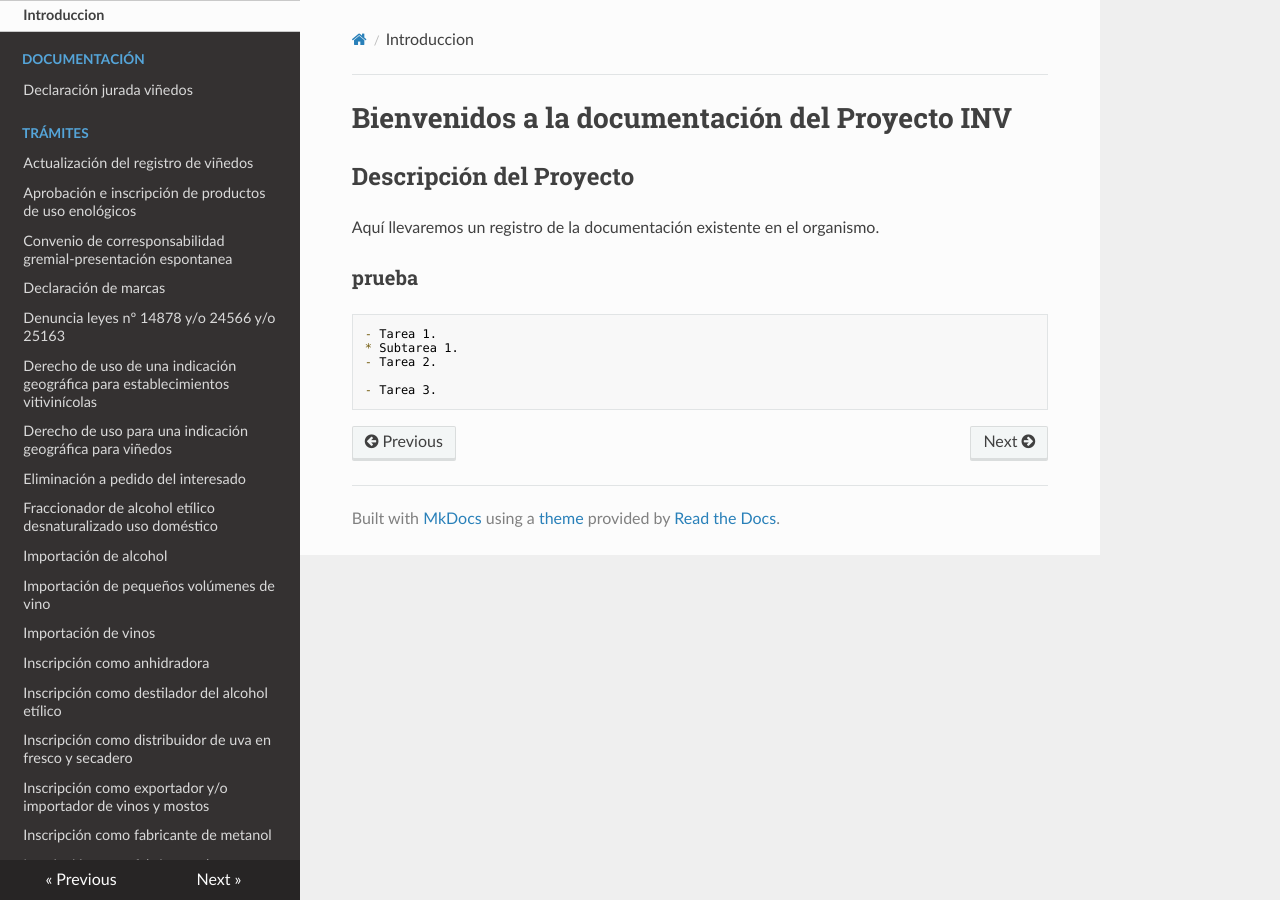
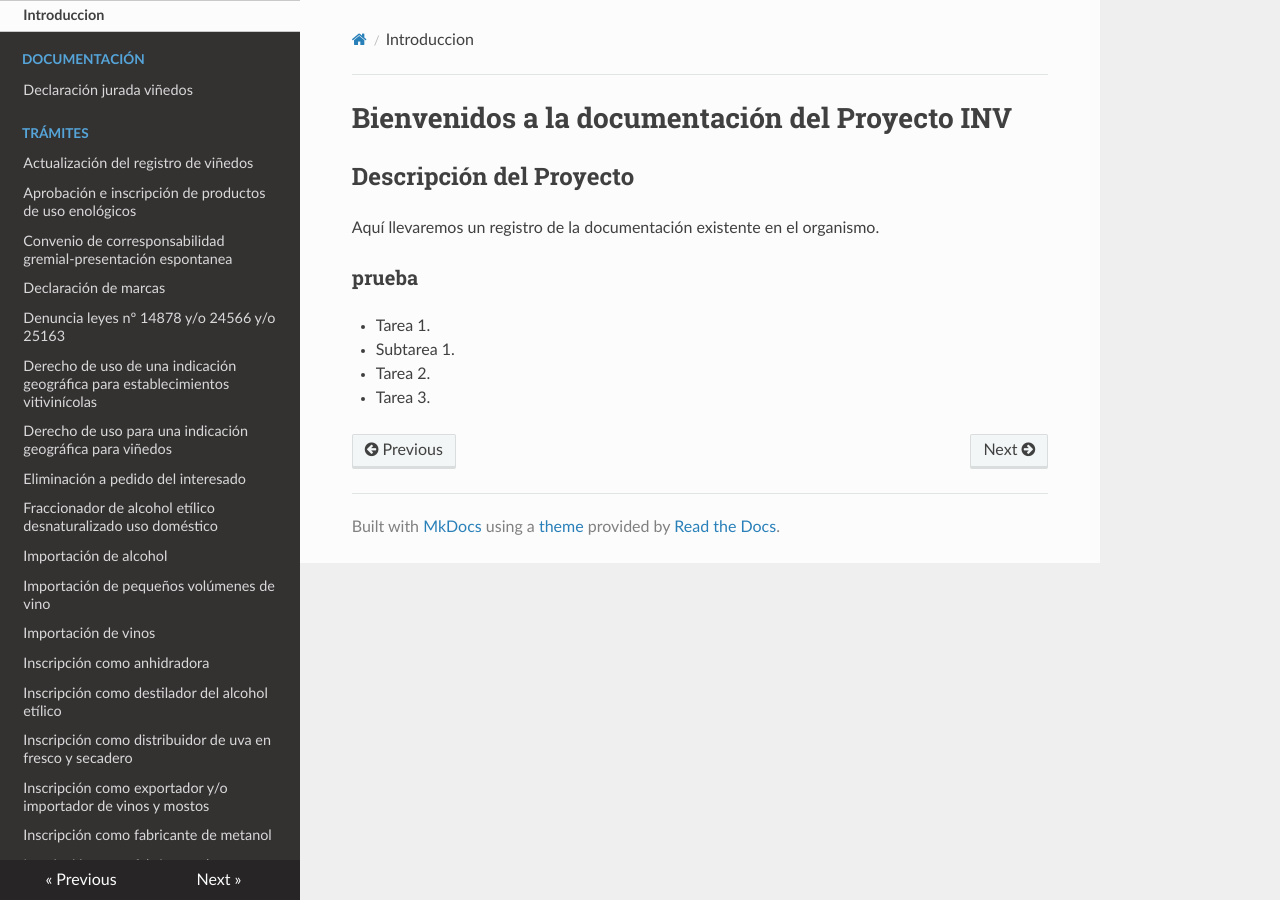
Before and after one commit to matiasbattocchia/proyecto-inv, an MkDocs documentation site: the page built from docs/Introduccion.md, in a window 1280 px wide. Built offline with MkDocs 1.6.1, drawn with Linux system fonts in a browser that asks for light colours; nearby versions of some CDN libraries.

```diff
--- a/docs/Introduccion.md
+++ b/docs/Introduccion.md
@@ -9,8 +9,10 @@
 <h3>prueba</h3>
 
 
-    - Tarea 1.
-	* Subtarea 1.
-    - Tarea 2.
+- Tarea 1.
 
-    - Tarea 3.
+* Subtarea 1.
+
+- Tarea 2.
+
+- Tarea 3.
```
